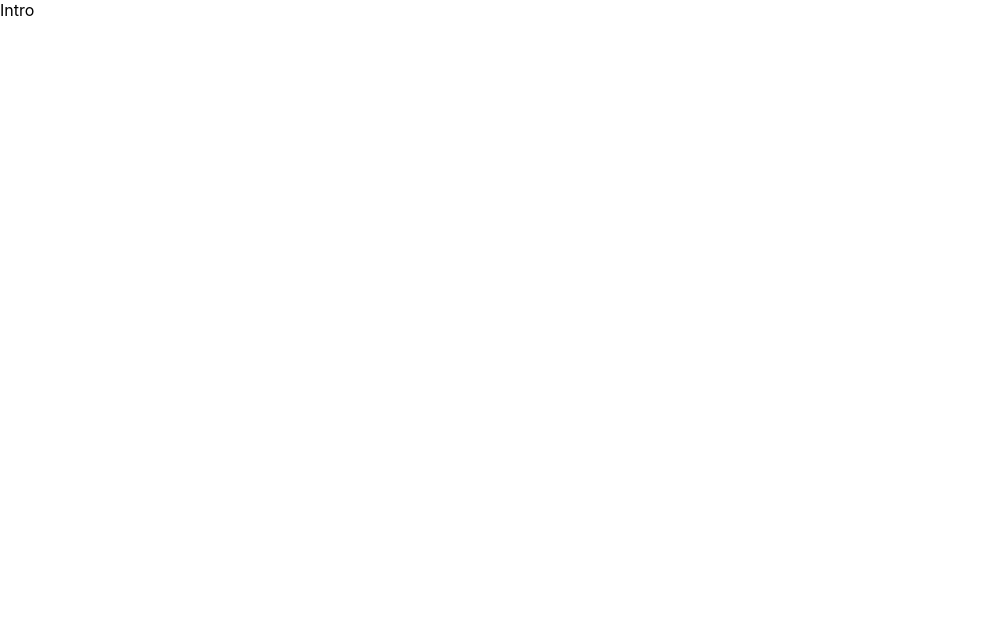
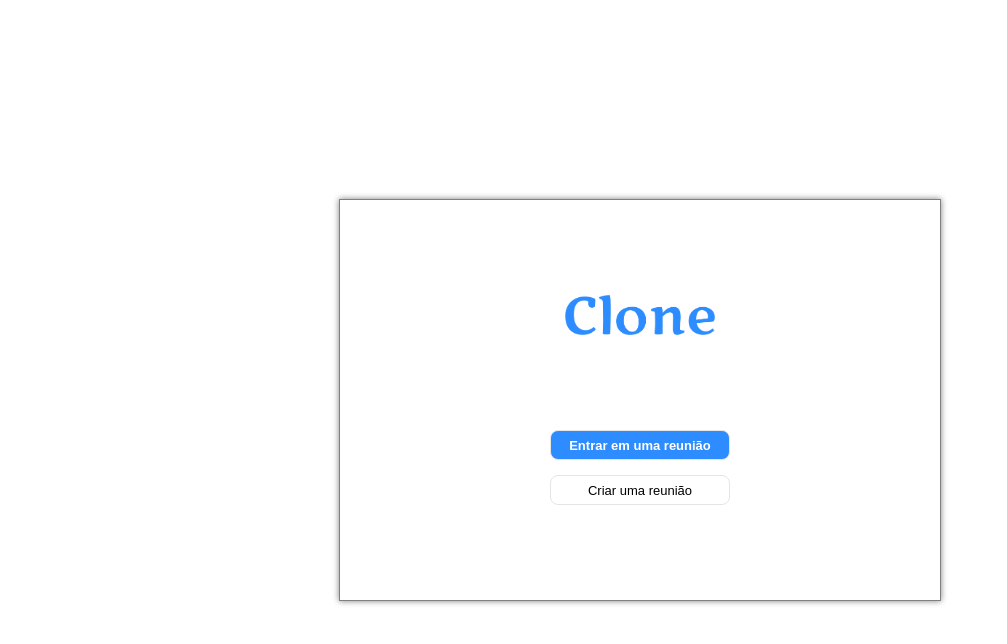
Before and after one commit to LucasFragaAssisIzidoro/zoom-clone-frontend, a React (Create React App) app: page / in a window 1280 px wide. Shown: the top 644 px of the page, without its empty margins (0-1007 px from the left). Built offline with nearby package versions, Linux system fonts and the light colour scheme.

Commit message:
creating introdction page and checking if is the host or not

```diff
--- a/package.json
+++ b/package.json
@@ -15,7 +15,7 @@
     "web-vitals": "^2.1.4"
   },
   "scripts": {
-    "start": "set HTTPS=true&&react-scripts start",
+    "start": "set \"HTTPS=true\" && react-scripts start",
     "build": "react-scripts build",
     "test": "react-scripts test",
     "eject": "react-scripts eject"
--- /dev/null
+++ b/src/Introduction/ConnectingButton.js
@@ -0,0 +1,10 @@
+import React from "react";
+
+const ConnectingButton = ({createRoomButton = false, buttonText, onClickHandler}) => {
+    const buttonClass = createRoomButton ? 'create_room_button' : 'join_room_button';
+    return (
+        <button className={buttonClass} onClick={onClickHandler}>{buttonText}</button>
+    );
+};
+
+export default ConnectingButton;
--- /dev/null
+++ b/src/Introduction/ConnectingButtons.js
@@ -0,0 +1,25 @@
+
+import React from "react";
+import ConnectingButton from "./ConnectingButton";
+import { useNavigate } from 'react-router-dom';
+
+const ConnectingButtons = () => {
+    const navigate = useNavigate();
+
+    const pushToJoinRoomPage = () => {
+        navigate('/join-room');
+    }
+
+    const pushToJoinRoomPageAsHost = () => {
+        navigate('join-room?host=true');
+    }
+
+    return (
+        <div className="connecting_buttons_container">
+            <ConnectingButton buttonText="Entrar em uma reunião" onClickHandler={pushToJoinRoomPage}/>
+            <ConnectingButton buttonText="Criar uma reunião" createRoomButton onClickHandler={pushToJoinRoomPageAsHost}/>
+        </div>
+    );
+}
+
+export default ConnectingButtons;
--- a/src/Introduction/Introduction.css
+++ b/src/Introduction/Introduction.css
@@ -0,0 +1,60 @@
+.introduction_page_container {
+    width: 100%;
+    height: 100vh;
+    display: flex;
+    align-items: center;
+    justify-content: center;
+  }
+
+  .introduction_page_panel {
+    width: 600px;
+    height: 400px;
+    background-color: white;
+    border: 1px solid grey;
+    filter: drop-shadow(0 0 0.2rem grey);
+    display: flex;
+    flex-direction: column;
+    align-items: center;
+    justify-content: space-evenly;
+  }
+
+  .introduction_page_image {
+    width: 150px;
+  }
+
+  .connecting_buttons_container {
+    display: flex;
+    flex-direction: column;
+  }
+
+  .join_room_button {
+    background-color: #2d8cff;
+    border: 1px solid #e5e5e5;
+    color: white;
+    font-size: 13px;
+    font-weight: 700;
+    width: 180px;
+    height: 30px;
+    border-radius: 8px;
+    transition: 0.3s;
+  }
+
+  .join_room_button:hover {
+    background-color: blue;
+  }
+
+  .create_room_button {
+    margin-top: 15px;
+    background-color: white;
+    border: 1px solid #e5e5e5;
+    color: black;
+    font-size: 13px;
+    width: 180px;
+    height: 30px;
+    border-radius: 8px;
+    transition: 0.3s;
+  }
+
+  .create_room_button:hover {
+    background-color: #e5e5e5;
+  }
--- a/src/Introduction/Introduction.js
+++ b/src/Introduction/Introduction.js
@@ -1,8 +1,16 @@
 import React from "react";
+import logo from '../resources/images/logo.png';
+import ConnectingButtons from "./ConnectingButtons";
 import './Introduction.css';
 
 const Introduction = () => {
-    return <div>Intro</div>;
+    return  (
+        <div className="introduction_page_container">
+            <div className="introduction_page_panel">
+                <img src={logo} className="introduction_page_image"/>
+                <ConnectingButtons />
+            </div>
+        </div>);
 }
 
 export default Introduction;
```
Also changed, not shown: src/resources/images/logo.png (added).
